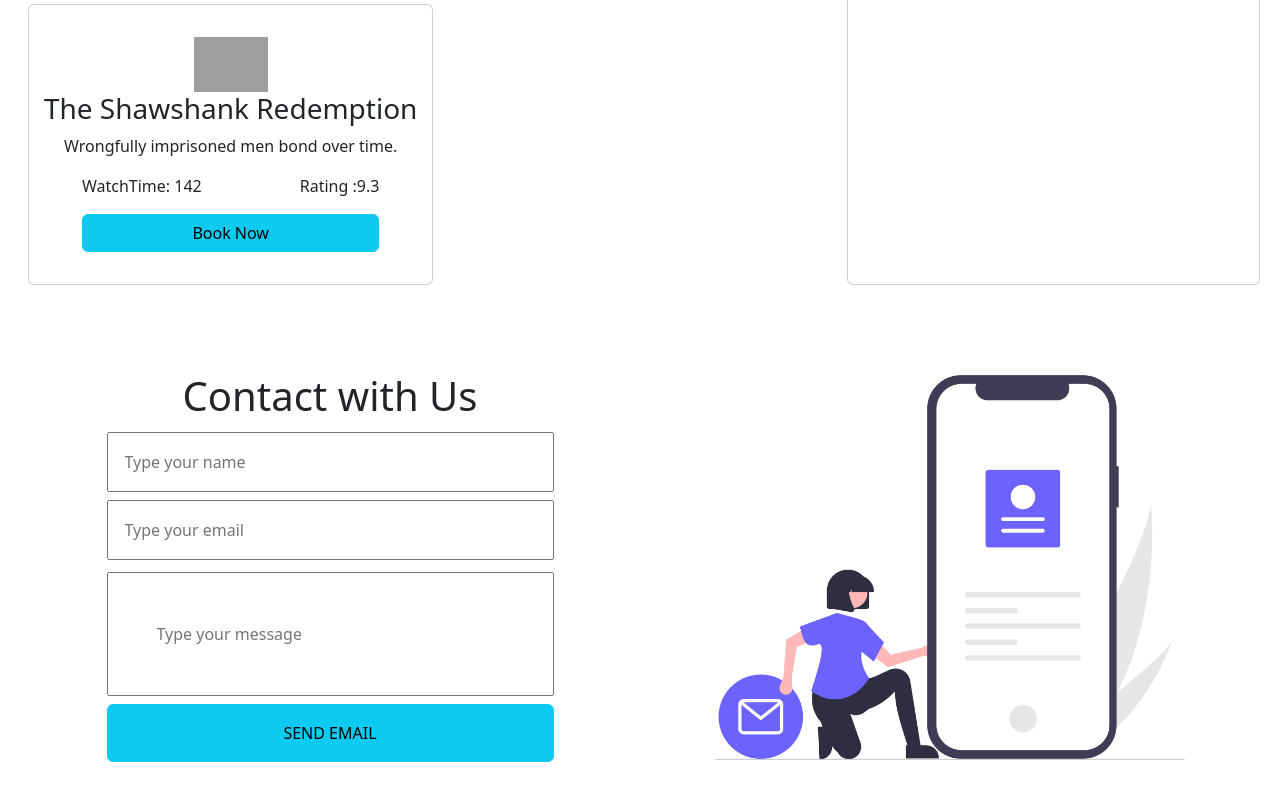
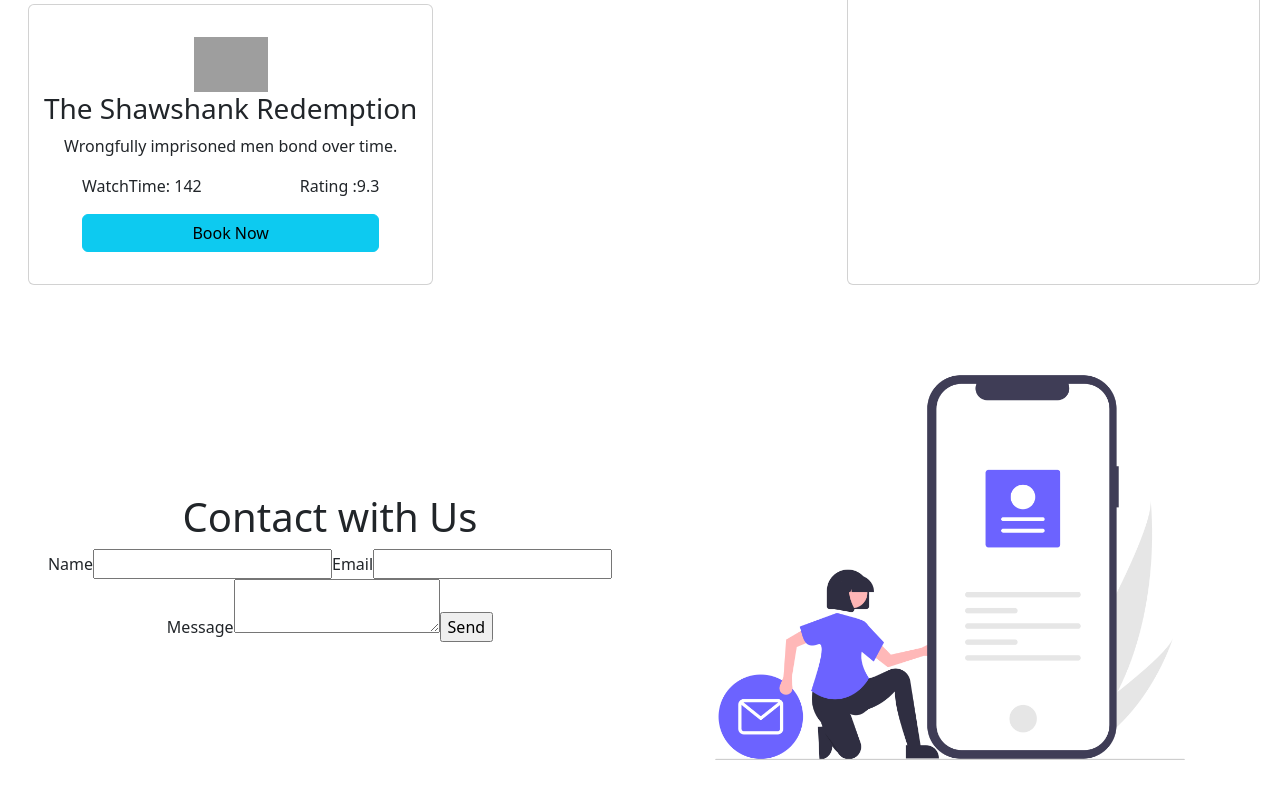
Before and after one commit to ACM-Anik/Bioscope-Hub, a React (Vite) app: page / in a window 1280 px wide. Shown: the part 992-1792 px from the top of the page. Built offline with nearby package versions, Linux system fonts and the light colour scheme; grey boxes are pictures that could not be loaded.

Commit message:
EmailJS initial integration done

```diff
--- a/index.html
+++ b/index.html
@@ -1,13 +1,25 @@
 <!DOCTYPE html>
 <html lang="en">
+
 <head>
   <meta charset="UTF-8" />
   <link rel="icon" type="image/svg+xml" href="/vite.svg" />
   <meta name="viewport" content="width=device-width, initial-scale=1.0" />
   <title>Booking Bioscope</title>
 </head>
+
 <body>
   <div id="root"></div>
   <script type="module" src="/src/main.jsx"></script>
+  <script type="text/javascript" src="https://cdn.jsdelivr.net/npm/@emailjs/browser@4/dist/email.min.js">
+  </script>
+  <script type="text/javascript">
+    (function () {
+      emailjs.init({
+        publicKey: "YOUR_PUBLIC_KEY",
+      });
+    })();
+  </script>
 </body>
+
 </html>
--- a/package.json
+++ b/package.json
@@ -9,6 +9,7 @@
     "preview": "vite preview"
   },
   "dependencies": {
+    "@emailjs/browser": "^4.3.3",
     "bootstrap": "^5.2.3",
     "react": "^18.2.0",
     "react-bootstrap": "^2.7.2",
--- a/src/components/Contact/Contact.jsx
+++ b/src/components/Contact/Contact.jsx
@@ -1,13 +1,33 @@
-import React from "react";
+import React, { useRef } from "react";
 import contactPng from "../../assets/login.png";
+import emailjs from '@emailjs/browser';
 
 const Contact = () => {
+  const form = useRef();
+
+  const sendEmail = (e) => {
+    e.preventDefault();
+
+    emailjs
+      .sendForm('YOUR_SERVICE_ID', 'YOUR_TEMPLATE_ID', form.current, {
+        publicKey: 'YOUR_PUBLIC_KEY',
+      })
+      .then(
+        () => {
+          console.log('SUCCESS!');
+        },
+        (error) => {
+          console.log('FAILED...', error.text);
+        },
+      );
+  };
+
   return (
     <div className="mt-5">
       <div className="row d-flex align-items-center">
         <div className="col-md-6">
           <h1>Contact with Us</h1>
-          <div className="input-box">
+          {/* <div className="input-box">
             <input
               className="w-75 p-3 m-1"
               type="text"
@@ -29,8 +49,18 @@
             <button class="btn btn-info w-75 p-3 font-weight-bold text-uppercase">
               Send Email
             </button>
-          </div>
+          </div> */}
+          <form ref={form} onSubmit={sendEmail}>
+            <label>Name</label>
+            <input type="text" name="user_name" />
+            <label>Email</label>
+            <input type="email" name="user_email" />
+            <label>Message</label>
+            <textarea name="message" />
+            <input type="submit" value="Send" />
+          </form>
         </div>
+        {/* Side Poster------- */}
         <div className="col-md-6">
           <div className="w-100">
             <img
```
Also changed, not shown: 1 other file (tests, documents, lock files or other folders). Lines whose indentation alone changed are shown as unchanged.
